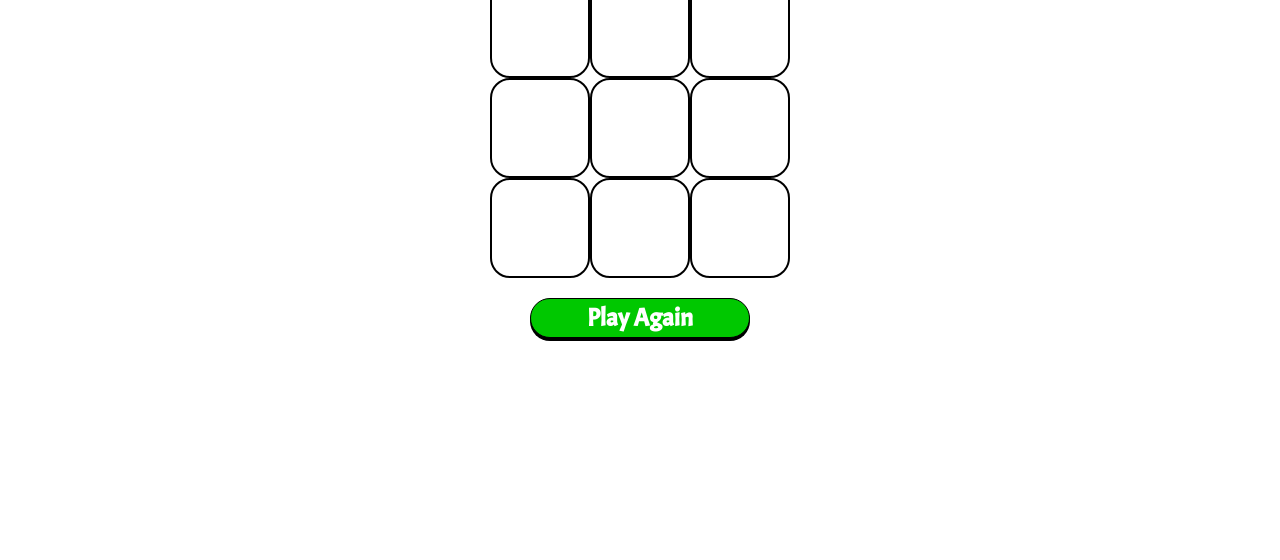
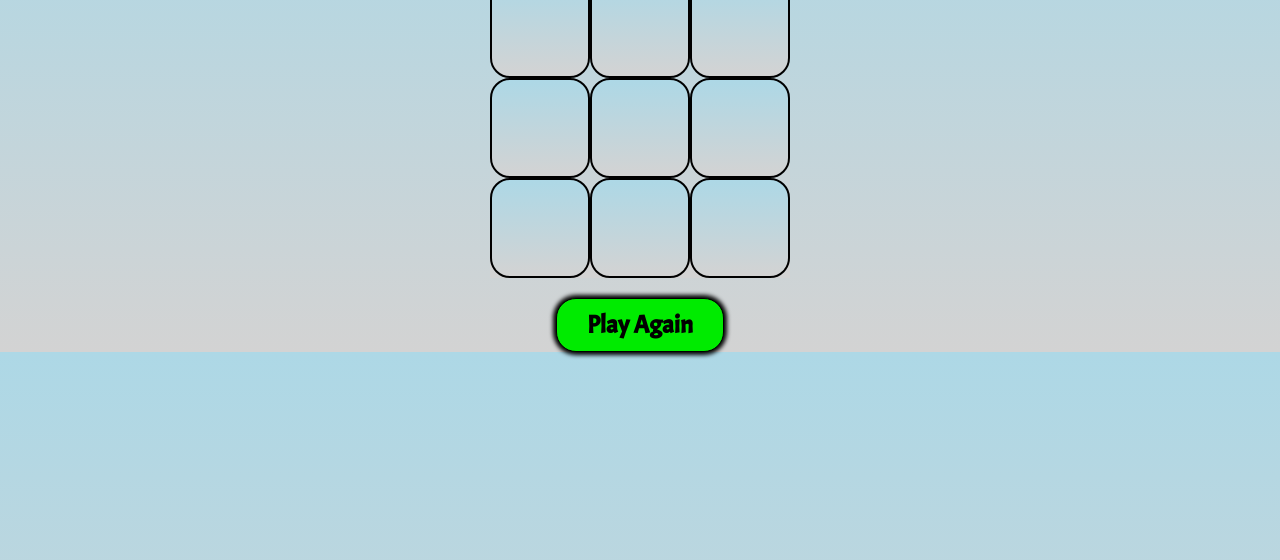
Before and after one commit to AnshumanBharatiya/tictactoe.io, a plain HTML site: page index.html in a window 1280 px wide. Shown: the part 240-800 px from the top of the page. Drawn offline with Linux system fonts and the light colour scheme.

Commit message:
Update index.html

```diff
--- a/index.html
+++ b/index.html
@@ -12,6 +12,7 @@
 			margin: 0;
 			box-sizing: border-box;
 			font-family: 'Acme', sans-serif;
+			background: linear-gradient(lightblue,lightgray);
 		}
 
 		.con {
@@ -39,19 +40,22 @@
 		}
 
 		button {
-			background: rgba(0, 200, 0, 1);
-			color: #fff;
+			background: rgba(0, 235, 0, 1);
+			color: black ;
 			font-weight: bold;
 			border: 1px solid black;
 			cursor: pointer;
-			width: 220px;
-			height: 40px;
+			padding: 10px 30px;
 			font-size: 25px;
 			display: block;
 			margin: auto;
-			border-radius: 20px ;
-			box-shadow: 0 3px 0 black;
+			border-radius: 20px;
+			box-shadow: 0 0 4px 3px black;
 			outline: none;
+		}
+		button:active{
+			background: black;
+			color:rgba(0, 235, 0, 1);
 		}
 		h1{
 			text-align: center;
```
